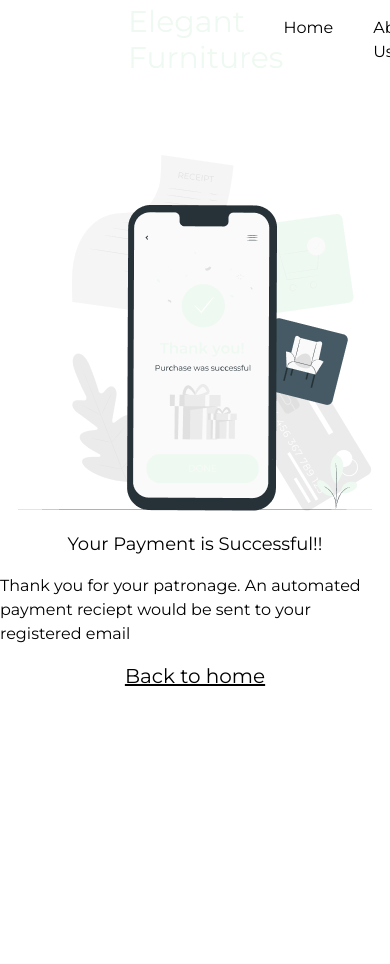
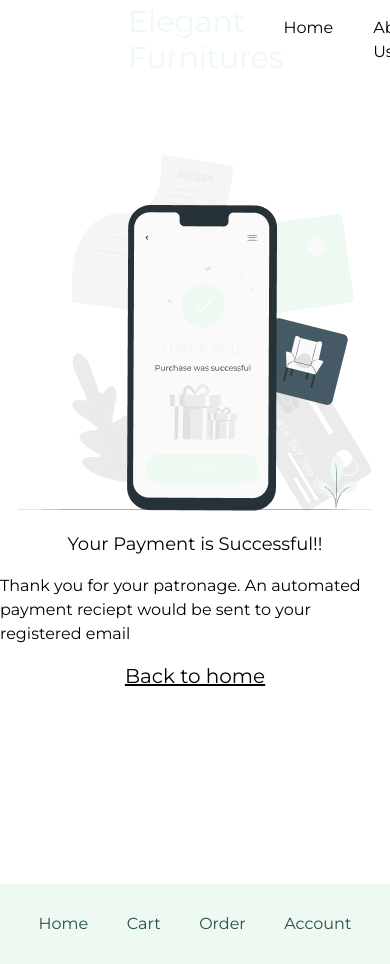
Before and after one commit to Peliah/timbu-shop, a React (Vite) app: page /payment-successful in a window 390 px wide. Before the commit the page ends 844 px from the top, so only its background shows below. Built offline with nearby package versions, Linux system fonts and the light colour scheme.

Commit message:
how could i forget you

```diff
--- a/src/App.jsx
+++ b/src/App.jsx
@@ -7,6 +7,7 @@ import Cart from './Pages/ShopPages/Cart'
 import { CartProvider } from './hooks/CartContext/CartProvider'
 import Checkout from './Pages/ShopPages/checkout/Checkout'
 import SuccessfulPay from './Pages/ShopPages/checkout/SuccessfulPay'
+import { BottomNav } from './component/BottomNav'
 
 const App = () => {
   return (
@@ -20,6 +21,7 @@ const App = () => {
             <Route path='/checkout' element={<Checkout />} />
             <Route path='/payment-successful' element={<SuccessfulPay />} />
           </Routes>
+          <BottomNav />
         </CartProvider>
       </AuthProvider>
     </BrowserRouter>
--- /dev/null
+++ b/src/component/BottomNav.jsx
@@ -0,0 +1,12 @@
+import React from 'react'
+
+export const BottomNav = () => {
+    return (
+        <div className='flex w-full bg-secondary mt-10 h-20 items-center justify-evenly font-Montserrat text-primary md:hidden'>
+            <p>Home</p>
+            <p>Cart</p>
+            <p>Order</p>
+            <p>Account</p>
+        </div>
+    )
+}
```
